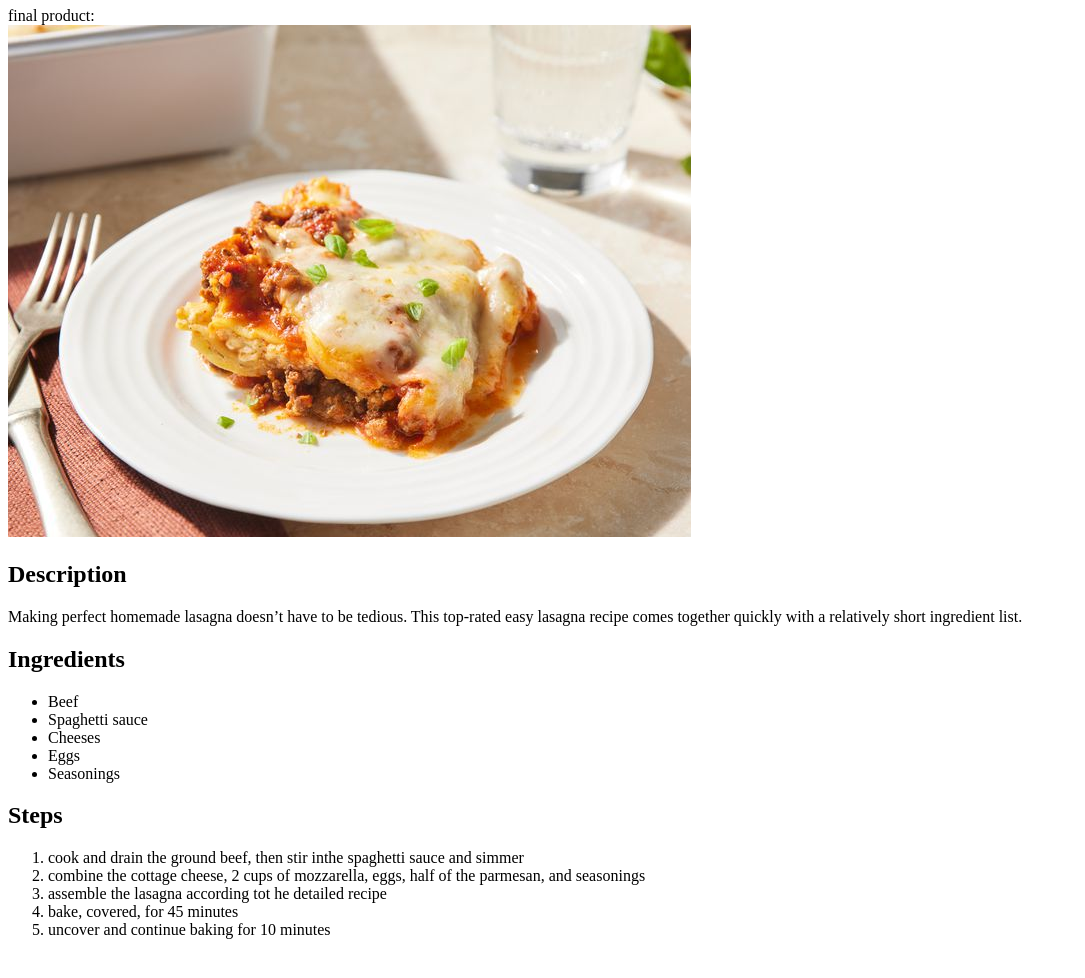
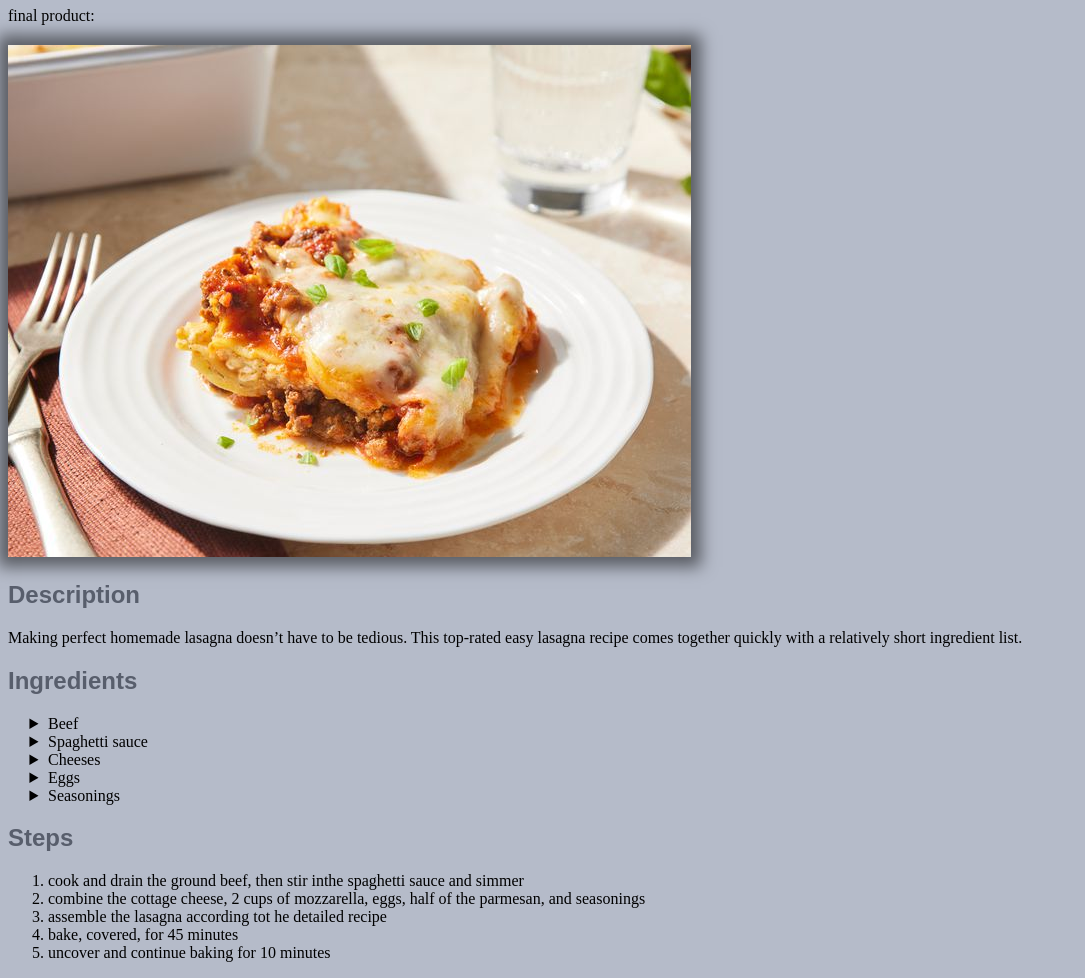
Before and after one commit to ZALOFARG/odin-recipes, a plain HTML site: page recipes/lasagna.html in a window 1280 px wide. Shown: the part 99-1077 px from the top of the page, without its empty margins (0-1085 px from the left). Before the commit the page ends 1054 px from the top, so only its background shows below. Drawn offline with Linux system fonts and the light colour scheme.

Commit message:
feat: create and link a CSS files to all the HTML files

```diff
--- a/recipes/lasagna.html
+++ b/recipes/lasagna.html
@@ -3,6 +3,7 @@
   <head>
     <meta charset="UTF-8">
     <title>Lasagna</title>
+    <link rel="stylesheet" href="../styles/styles.css"
   </head>
 
   <body>
--- a/styles/styles.css
+++ b/styles/styles.css
@@ -1,3 +1,23 @@
 body {
   font-family: "Times New Roman", sans-serif;
+  background-color: #B5BBC9;
 }
+
+h1,
+h2 {
+  color: #585E6C;
+}
+
+img {
+  box-shadow: 0 0 15px 10px rgba(0, 0, 0, 0.5);
+  margin-top: 20px;
+}
+
+ul {
+  list-style-type: disclosure-closed;
+}
+
+h1,
+h2 {
+  font-family: Montserrat, sans-serif;
+}
```
Also changed, not shown: index.html (+1 -0 lines), recipes/orange-chicken.html (+1 -0 lines), recipes/potato-soup.html (+1 -0 lines).
